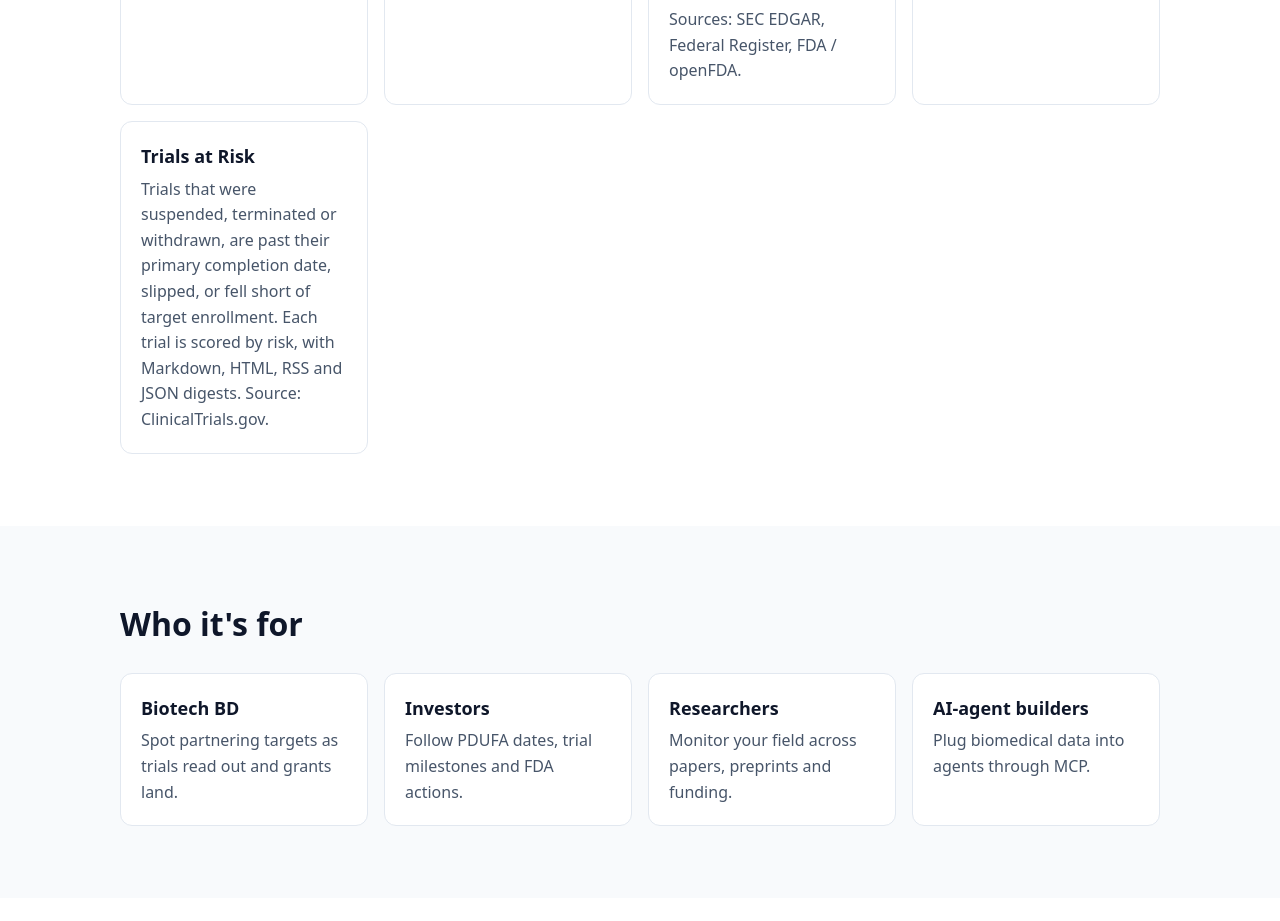
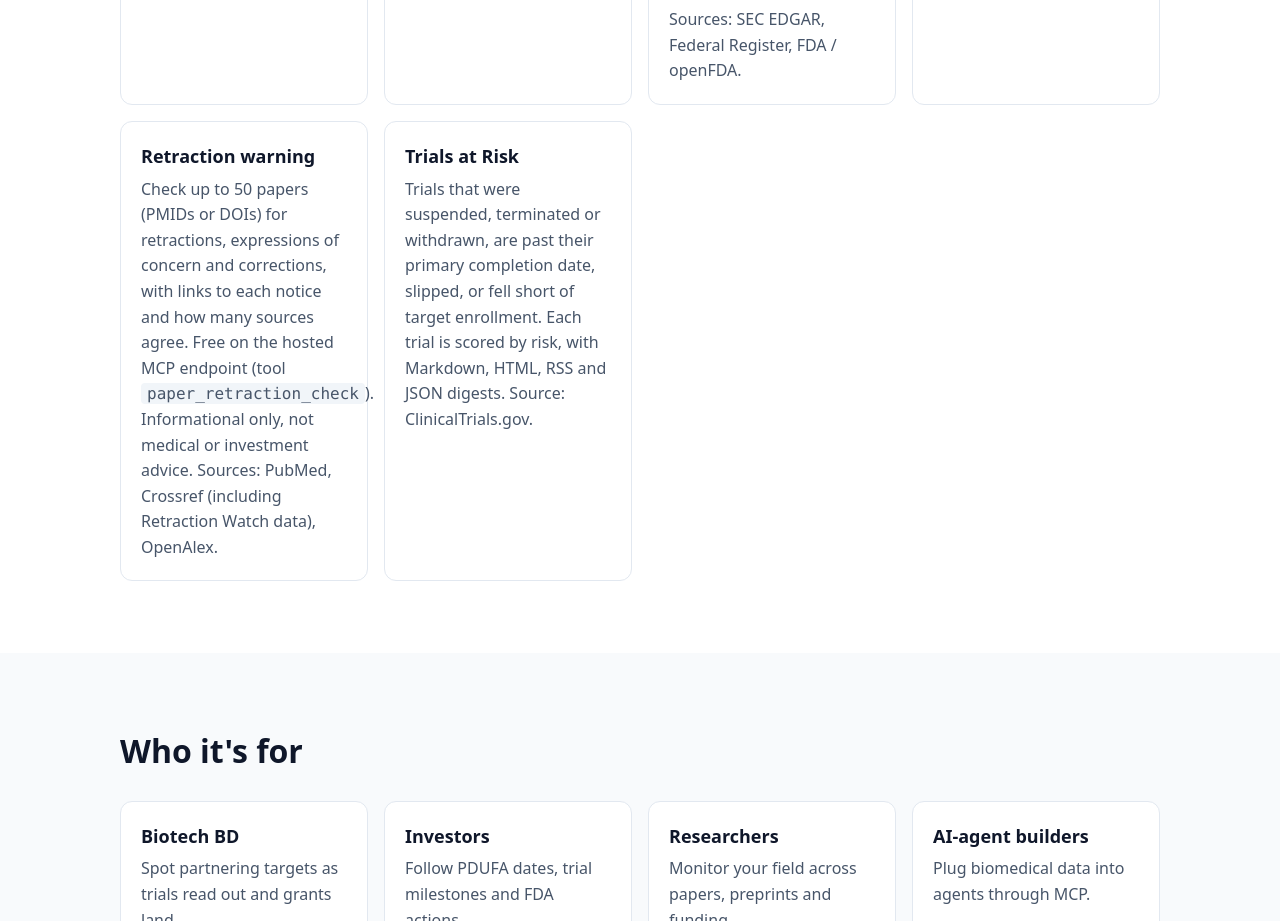
Before and after one commit to biocatalystfeed/biocatalystfeed.github.io, a plain HTML site: page index.html in a window 1280 px wide. Shown: the part 1880-2801 px from the top of the page. Drawn offline with Linux system fonts and the light colour scheme.

Commit message:
site: list free hosted retraction warning (paper_retraction_check)

```diff
--- a/index.html
+++ b/index.html
@@ -88,6 +88,7 @@
     <div class="card"><h3>FDA complete response letters</h3><p>Why FDA declined an NDA or BLA: facility, manufacturing, clinical or safety issues, with a link to the letter. Source: FDA / openFDA.</p></div>
     <div class="card"><h3>FDA decision calendar</h3><p>Upcoming PDUFA dates disclosed in company 8-Ks, AdCom meetings, approvals and CRLs in one list, filterable by drug, company or ticker and condition. Watches flag new events and moved dates. Each event shows its source and confidence. Sources: SEC EDGAR, Federal Register, FDA / openFDA.</p></div>
     <div class="card"><h3>Trial readout calendar</h3><p>Upcoming primary completion dates across the market, filterable by sponsor or ticker, condition, phase and date window. Watches flag slipped dates. <a href="/calendar/">Browse the calendar</a>. Source: ClinicalTrials.gov.</p></div>
+    <div class="card"><h3>Retraction warning</h3><p>Check up to 50 papers (PMIDs or DOIs) for retractions, expressions of concern and corrections, with links to each notice and how many sources agree. Free on the hosted MCP endpoint (tool <code>paper_retraction_check</code>). Informational only, not medical or investment advice. Sources: PubMed, Crossref (including Retraction Watch data), OpenAlex.</p></div>
     <div class="card"><h3>Trials at Risk</h3><p>Trials that were suspended, terminated or withdrawn, are past their primary completion date, slipped, or fell short of target enrollment. Each trial is scored by risk, with Markdown, HTML, RSS and JSON digests. Source: ClinicalTrials.gov.</p></div>
   </div>
 </div></section>
```
